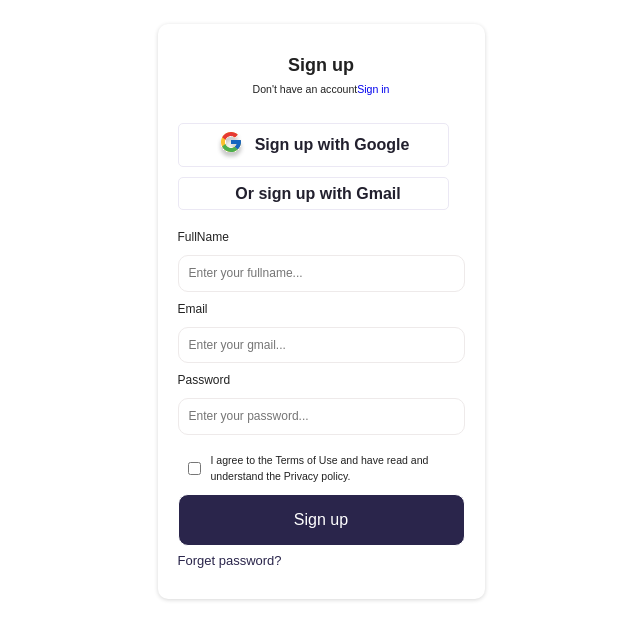
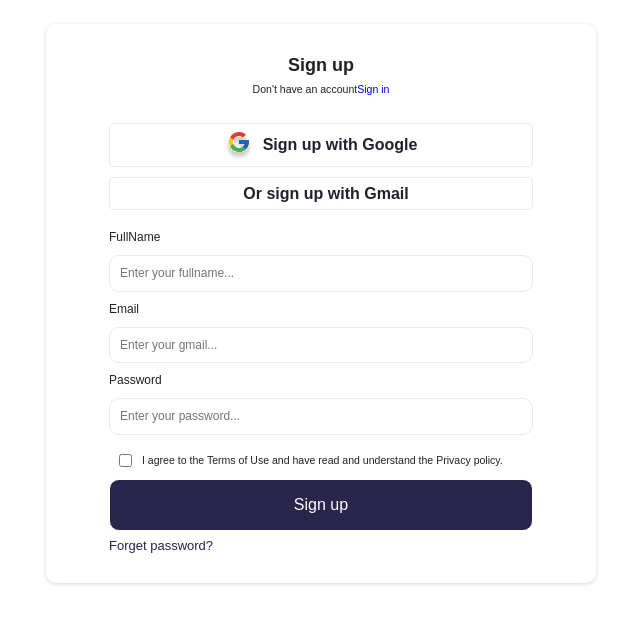
Before and after one commit to Naver-FE-Team1/NaverShop-FE-Team1, a React (Vite) app: page /sign-up in a window 1280 px wide. Shown: the top 640 px of the page, without its empty margins (319-959 px from the left). Built offline with nearby package versions, Linux system fonts and the light colour scheme; a web font is replaced by a local one.

Commit message:
completed ui sign-in and sign-up for mobile

```diff
--- a/src/components/atoms/Button/ButtonSignUp.scss
+++ b/src/components/atoms/Button/ButtonSignUp.scss
@@ -4,7 +4,8 @@
  */
 .button {
   &__signUp {
-    max-width: 271px;
+    min-width: 251px;
+    width: 100%;
     padding: 6px 0;
     border-radius: 5px;
     border: 1px solid $border-grey;
--- a/src/components/molecules/LayoutAuthentication/LayoutAuthentication.scss
+++ b/src/components/molecules/LayoutAuthentication/LayoutAuthentication.scss
@@ -44,3 +44,46 @@
     }
   }
 }
+
+@include tablet {
+  body {
+    display: block !important;
+  }
+  .layout {
+    padding: 24px;
+    &__container {
+      max-width: 550px;
+      width: 100%;
+      background-color: #fff;
+      padding: 30px 63px;
+      box-shadow: rgba(0, 0, 0, 0.16) 0px 1px 4px;
+      border-radius: 10px;
+      margin: 0 auto;
+      text-align: center;
+    }
+    &__content {
+      margin-bottom: 25px;
+    }
+    &__title {
+      font-weight: 600;
+      @include font-size(18px);
+      margin-bottom: 6px;
+    }
+    &__text {
+      color: $text-light;
+    }
+    &__access {
+      margin-left: 5px;
+      display: inline-block;
+      color: $text-primary;
+      font-weight: 600;
+      transition: all 0.3s ease;
+    }
+    &__forget {
+      @include font-size(13px);
+      &:hover {
+        color: #1a17a2;
+      }
+    }
+  }
+}
```
